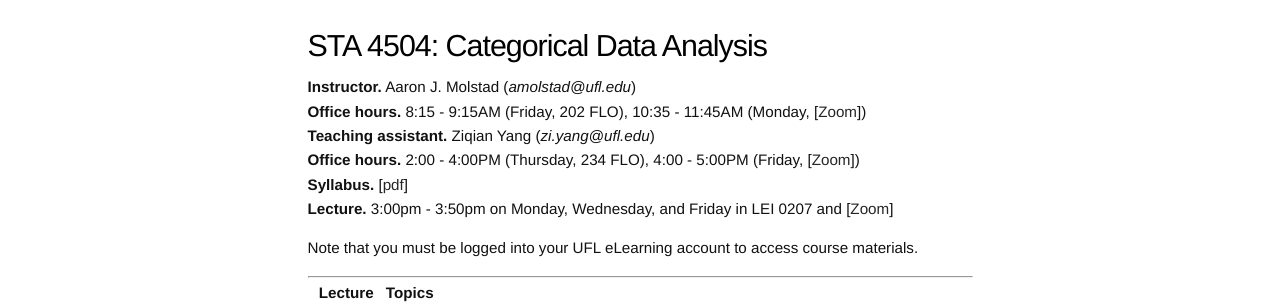
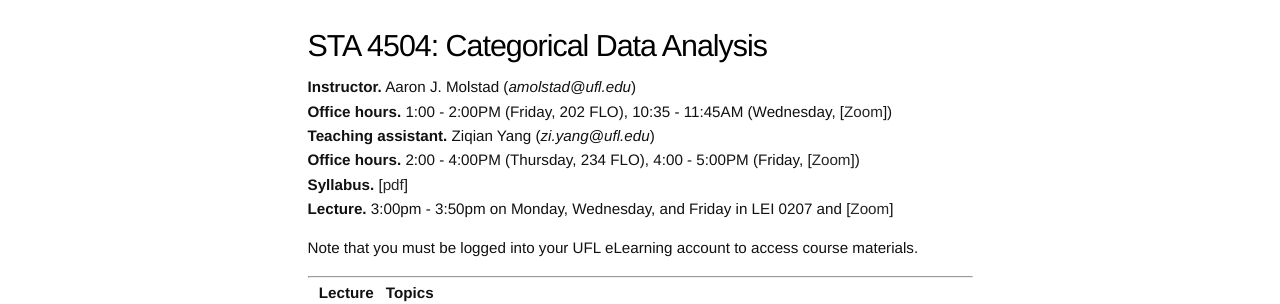
Before and after one commit to ajmolstad/ajmolstad.github.io, a Jekyll site: the page built from S22_STA4504.md, in a window 1280 px wide. Shown: the top 304 px of the page. Built offline with Jekyll 4.4.1, drawn with Linux system fonts in a browser that asks for light colours.

Commit message:
Update course pages

```diff
--- a/S22_STA4504.md
+++ b/S22_STA4504.md
@@ -5,7 +5,7 @@
 ---
 # STA 4504: Categorical Data Analysis
 **Instructor.** Aaron J. Molstad (*amolstad@ufl.edu*)
-**Office hours.** 8:15 - 9:15AM (Friday, 202 FLO), 10:35 - 11:45AM (Monday, [[Zoom](https://ufl.zoom.us/my/ajmolstad)])
+**Office hours.** 1:00 - 2:00PM (Friday, 202 FLO), 10:35 - 11:45AM (Wednesday, [[Zoom](https://ufl.zoom.us/my/ajmolstad)])
 **Teaching assistant.** Ziqian Yang (*zi.yang@ufl.edu*)
 **Office hours.** 2:00 - 4:00PM (Thursday, 234 FLO), 4:00 - 5:00PM (Friday, [[Zoom]( https://ufl.zoom.us/j/97310946201)])
 **Syllabus.** [[pdf](https://ufl.instructure.com/files/65549265/download?download_frd=1)]
```
Also changed, not shown: S22_STA4321.md (+1 -1 lines).
